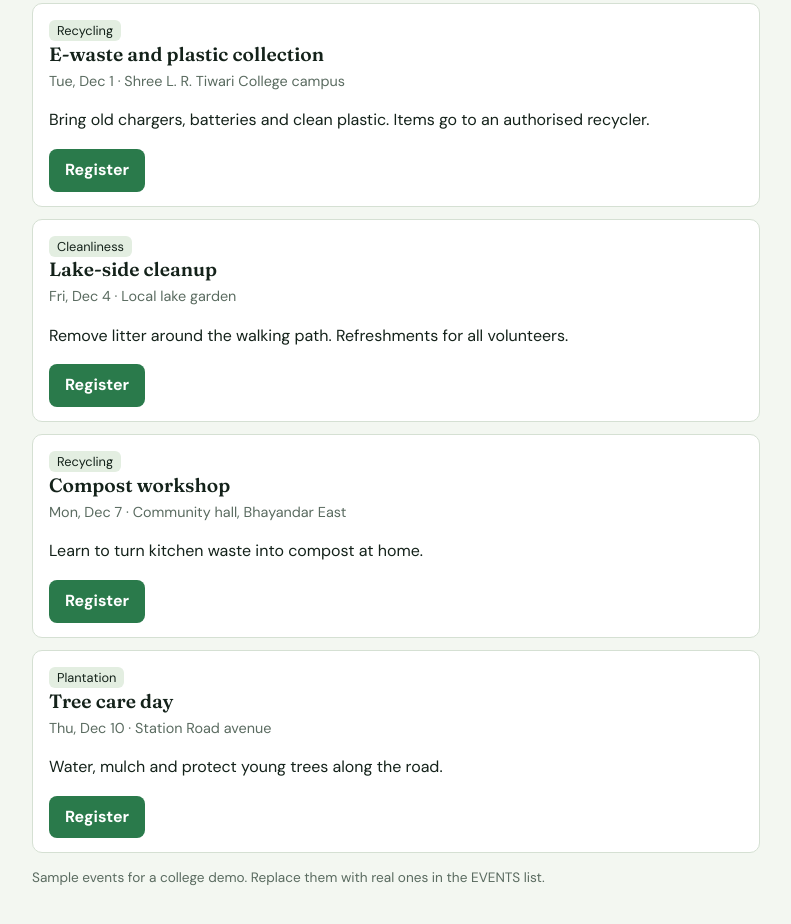
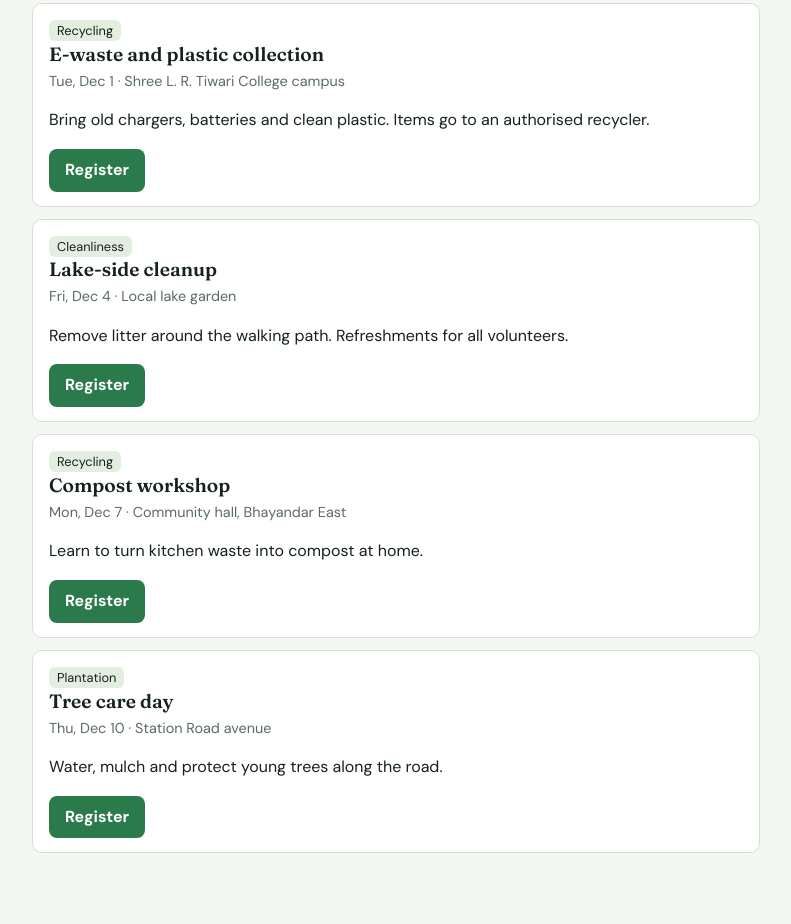
Before and after one commit to sensei-oh/sensei-oh.github.io, a plain HTML site: page index.html in a window 1280 px wide. Shown: the part 674-1598 px from the top of the page, without its empty margins (244-1035 px from the left). Drawn offline with Linux system fonts and the light colour scheme.

Commit message:
Update index.html
Removed placeholder text for events in the note paragraph.

```diff
--- a/index.html
+++ b/index.html
@@ -56,7 +56,7 @@ button:focus-visible,input:focus-visible{outline:3px solid var(--sun);outline-of
 <button role="tab" data-t="tips" aria-selected="false">Tips</button>
 </nav>
 <main id="view"></main>
-<p class="note">Sample events for a college demo. Replace them with real ones in the EVENTS list.</p>
+
 </div>
 <button id="fab">Ask EcoBot</button>
 <section id="chat" aria-label="EcoBot chat">
```
